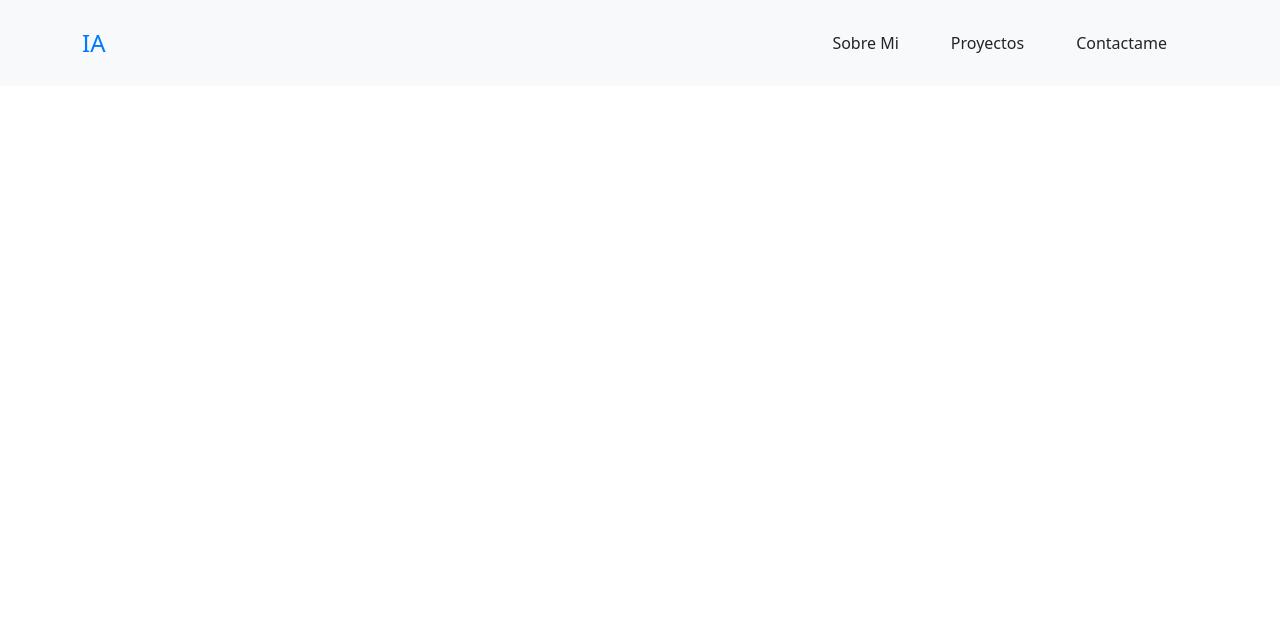
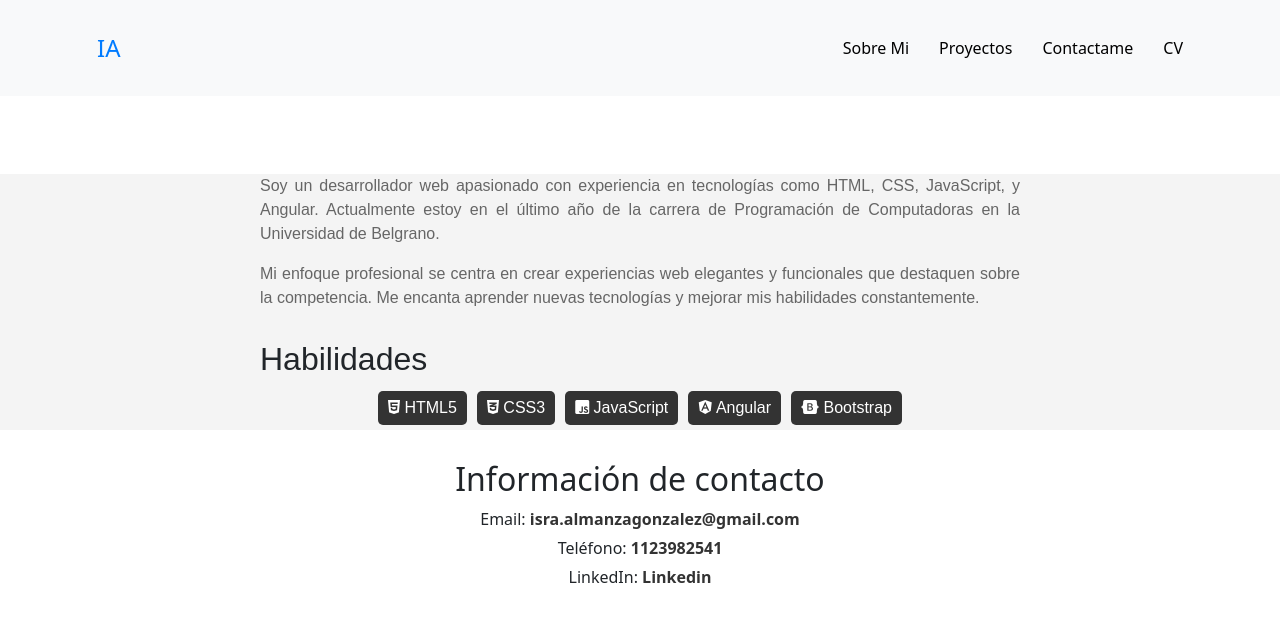
Before and after one commit to ialmanza/portfolio, an Angular app: page /sobre-mi in a window 1280 px wide. Shown: the top 622 px of the page. Built offline with nearby package versions, Linux system fonts and the light colour scheme.

Commit message:
se agregan estilos y boton para descargar el cv

```diff
--- a/src/app/app.component.css
+++ b/src/app/app.component.css
@@ -0,0 +1,12 @@
+.contact-info {
+  margin-top: 30px;
+  text-align: center;
+}
+.contact-info p {
+  margin: 5px 0;
+}
+.contact-info p a {
+  color: #333;
+  text-decoration: none;
+  font-weight: bold;
+}
--- a/src/app/app.component.html
+++ b/src/app/app.component.html
@@ -1,2 +1,11 @@
 <app-navigation></app-navigation>
 <router-outlet></router-outlet>
+
+<footer>
+  <section class="contact-info">
+    <h2>Información de contacto</h2>
+    <p>Email: <a href="mailto:isra.almanzagonzalez@gmail.com">isra.almanzagonzalez&#64;gmail.com</a></p>
+    <p>Teléfono: <a href="tel:+1123982541">1123982541</a></p>
+    <p>LinkedIn: <a href="https://www.linkedin.com/in/israel-almanza-gonzalez-5b9b3a231" target="_blank">Linkedin</a></p>
+  </section>
+</footer>
--- a/src/app/components/navigation/navigation.component.css
+++ b/src/app/components/navigation/navigation.component.css
@@ -45,3 +45,14 @@ body {
 .navbar.nav-link:hover {
   color: blue; /* Cambia el color del texto al pasar el mouse */
 }
+
+a{
+  text-decoration: none;
+  color:black;
+  border-radius: 5px;
+  padding: 10px 15px;
+}
+
+a:hover{
+  color:blue;
+}
--- a/src/app/components/navigation/navigation.component.html
+++ b/src/app/components/navigation/navigation.component.html
@@ -4,9 +4,10 @@
       IA
     </a>
     <div class="navbar-buttons">
-      <button (click)="navegar()" class="btn btn-outline ">Sobre Mi</button>
-      <button (click)="navegarAProyectos()" class="btn btn-outline">Proyectos</button>
-      <button (click)="navegarAContactame()" class="btn btn-outline">Contactame</button>
+    <a href="/sobre-mi">Sobre Mi</a>
+    <a href="/proyectos">Proyectos</a>
+    <a href="/contactame">Contactame</a>
+    <a href="assets/Israel Almanza CV.pdf" download="Israel Almanza CV.pdf">CV</a>
     </div>
   </div>
 </nav>
--- a/src/app/components/principal/principal.component.html
+++ b/src/app/components/principal/principal.component.html
@@ -25,6 +25,7 @@
       <div class="row">
 
         <div class="col-xs-12 col-md-12 align-self-center">
+
           <button type="button" class="btn btn-primary btn-xl text-uppercase" (click)="navegarAProyectos()">
             Mi trabajo
           </button>
--- a/src/app/components/sobre-mi/sobre-mi.component.html
+++ b/src/app/components/sobre-mi/sobre-mi.component.html
@@ -8,3 +8,95 @@
 
       </div>
 </div> -->
+
+<!DOCTYPE html>
+<html lang="es">
+<head>
+    <meta charset="UTF-8">
+    <meta name="viewport" content="width=device-width, initial-scale=1.0">
+    <title>Portafolio de Desarrollo Web</title>
+    <style>
+        body {
+            font-family: Arial, sans-serif;
+            margin: 0;
+            padding: 0;
+            background-color: #f4f4f4;
+        }
+        header {
+            background-color: #333;
+            color: #fff;
+            text-align: center;
+            padding: 20px 0;
+        }
+        .container {
+            max-width: 800px;
+            margin: 20px auto;
+            padding: 0 20px;
+        }
+        h1 {
+            color: #333;
+            text-align: center;
+        }
+        p {
+            color: #666;
+            text-align: justify;
+        }
+        .about-me {
+            margin-top: 30px;
+        }
+        .skills {
+            margin-top: 30px;
+        }
+        .skills ul {
+            list-style-type: none;
+            padding: 0;
+            text-align: center;
+        }
+        .skills ul li {
+            display: inline-block;
+            margin: 5px;
+            background-color: #333;
+            color: #fff;
+            padding: 5px 10px;
+            border-radius: 5px;
+        }
+        .contact-info {
+            margin-top: 30px;
+            text-align: center;
+        }
+        .contact-info p {
+            margin: 5px 0;
+        }
+        .contact-info p a {
+            color: #333;
+            text-decoration: none;
+            font-weight: bold;
+        }
+    </style>
+    <link rel="stylesheet" href="https://cdnjs.cloudflare.com/ajax/libs/font-awesome/6.0.0-beta3/css/all.min.css">
+</head>
+<body>
+
+    <div class="container">
+        <section class="about-me">
+
+            <p>
+                Soy un desarrollador web apasionado con experiencia en tecnologías como HTML, CSS, JavaScript, y Angular. Actualmente estoy en el último año de la carrera de Programación de Computadoras en la Universidad de Belgrano.
+            </p>
+            <p>
+                Mi enfoque profesional se centra en crear experiencias web elegantes y funcionales que destaquen sobre la competencia. Me encanta aprender nuevas tecnologías y mejorar mis habilidades constantemente.
+            </p>
+        </section>
+        <section class="skills">
+          <h2>Habilidades</h2>
+          <ul>
+              <li><i class="fab fa-html5"></i> HTML5</li>
+              <li><i class="fab fa-css3-alt"></i> CSS3</li>
+              <li><i class="fab fa-js-square"></i> JavaScript</li>
+              <li><i class="fab fa-angular"></i> Angular</li>
+              <li><i class="fab fa-bootstrap"></i> Bootstrap</li>
+          </ul>
+        </section>
+    </div>
+</body>
+</html>
```
Also changed, not shown: 1 other file (tests, documents, lock files or other folders).
